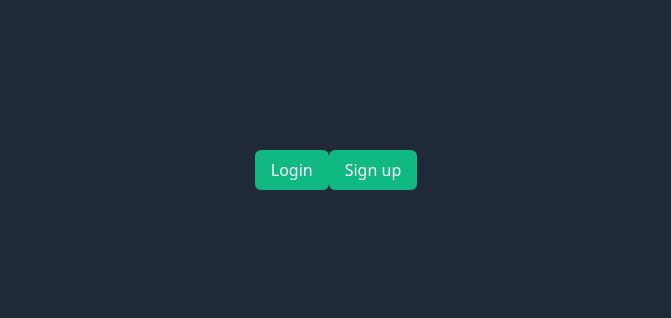
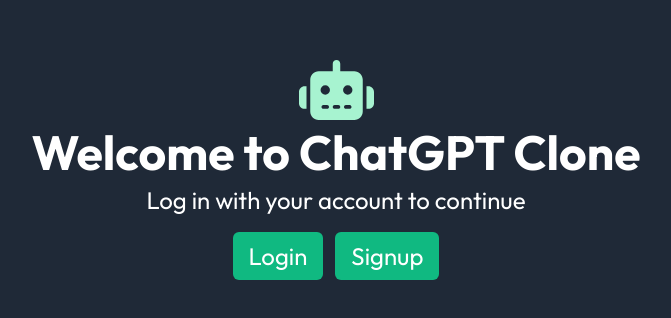
Before and after one commit to JonahJackson1/jonah-nextjs-chatgpt-clone, a Next.js app: page / in a window 1280 px wide. Shown: the part 230-548 px from the top of the page, without its empty margins (304-975 px from the left). Built offline with nearby package versions, Linux system fonts and the light colour scheme; no server answers.

Commit message:
section 6 complete

```diff
--- a/components/sidebar/ChatSideBar.js
+++ b/components/sidebar/ChatSideBar.js
@@ -25,9 +25,9 @@
     <div className="flex flex-col overflow-hidden bg-gray-900 text-white">
       <Link
         href="/chat"
-        className="side-menu-item bg-emerald-500 text-sm hover:bg-emerald-600"
+        className="side-menu-item bg-emerald-500 text-sm hover:bg-emerald-600 "
       >
-        <FontAwesomeIcon icon={faPlus} /> New chat
+        <FontAwesomeIcon icon={faPlus} className="text-white/50" /> New chat
       </Link>
       <div className="flex-1 overflow-auto bg-gray-950">
         {chatList.map((chat) => (
--- a/pages/_app.js
+++ b/pages/_app.js
@@ -15,11 +15,13 @@
 function App({ Component, pageProps }) {
   return (
     <>
-      <Head>
-        <link rel="icon" href="/favicon.png" />
-      </Head>
       <UserProvider>
-        <Component {...pageProps} />
+        <Head>
+          <link rel="icon" href="/favicon.png" />
+        </Head>
+        <main className={`${outfit.variable} font-body`}>
+          <Component {...pageProps} />
+        </main>
       </UserProvider>
     </>
   );
--- a/pages/chat/[[...id]].js
+++ b/pages/chat/[[...id]].js
@@ -10,6 +10,8 @@
 import { getSession } from "@auth0/nextjs-auth0";
 import clientPromise from "lib/mongodb";
 import { ObjectId } from "mongodb";
+import { FontAwesomeIcon } from "@fortawesome/react-fontawesome";
+import { faRobot } from "@fortawesome/free-solid-svg-icons";
 
 export default function ChatPage({ id, title, messages = [] }) {
   const [newChatId, setNewChatId] = useState(null);
@@ -18,12 +20,16 @@
   const [newChatMessages, setNewChatMessages] = useState([]);
   const [generatingResponse, setGeneratingResponse] = useState(false);
   const [fullMsg, setFullMsg] = useState("");
+  const [originalChatId, setOriginalChatId] = useState(id);
   const router = useRouter();
+
+  const routeHasChanged = id !== originalChatId;
 
   // when route changes reset state
   useEffect(() => {
     setNewChatMessages([]);
     setNewChatId(null);
+    if (!incomingMessage && originalChatId !== id) setOriginalChatId(id);
   }, [id]);
 
   // save new messages to chat messages
@@ -98,7 +104,22 @@
       <div className="grid h-screen grid-cols-[260px_1fr]">
         <ChatSideBar id={id} />
         <div className="flex flex-col overflow-hidden bg-gray-700">
-          <div className="flex-1 overflow-y-scroll text-white">
+          <div className="flex flex-1 flex-col-reverse overflow-y-scroll text-white">
+            {!allMessages.length && !incomingMessage && (
+              <div className="m-auto flex items-center justify-center text-center">
+                <div>
+                  <FontAwesomeIcon
+                    icon={faRobot}
+                    className="text-6xl text-emerald-200"
+                  />
+                  <h1 className="mt-2 text-4xl font-bold text-white/50">
+                    Ask me a question!
+                  </h1>
+                </div>
+              </div>
+            )}
+            {!!allMessages.length && (
+              <div className="mb-auto">
                 {allMessages.map((message) => (
                   <Message
                     key={message._id}
@@ -106,8 +127,16 @@
                     content={message.content}
                   />
                 ))}
-            {incomingMessage && (
+                {!!incomingMessage && !routeHasChanged && (
                   <Message role="assistant" content={incomingMessage} />
+                )}
+                {!!incomingMessage && !!routeHasChanged && (
+                  <Message
+                    role="notice"
+                    content="Only one message at a time. Please allow any other responses to complete before sending another message."
+                  />
+                )}
+              </div>
             )}
           </div>
           <footer className="bg-gray-800 p-10">
--- a/pages/index.js
+++ b/pages/index.js
@@ -3,6 +3,8 @@
 
 import { useUser } from "@auth0/nextjs-auth0/client";
 import { getSession } from "@auth0/nextjs-auth0";
+import { FontAwesomeIcon } from "@fortawesome/react-fontawesome";
+import { faRobot } from "@fortawesome/free-solid-svg-icons";
 
 export default function Home() {
   const { user, isLoading, error } = useUser();
@@ -11,29 +13,35 @@
   if (error) return <div>{error.message}</div>;
 
   return (
+    <>
+      <Head>
+        <title>ChatGPT Clone - Login or Signup</title>
+      </Head>
+      <div className="flex min-h-screen w-full items-center justify-center bg-gray-800 text-center text-white">
         <div>
-      <Head>
-        <title>ChatBBW</title>
-      </Head>
-
-      <div className="flex min-h-screen w-full items-center justify-center bg-gray-800">
+          <div>
+            <FontAwesomeIcon
+              icon={faRobot}
+              className="mb-2 text-6xl text-emerald-200"
+            />
+          </div>
+          <h1 className="text-5xl font-bold">Welcome to ChatGPT Clone</h1>
+          <p className="mt-2 text-2xl">Log in with your account to continue</p>
+          <div className="mt-4 flex justify-center gap-3">
             {!user && (
               <>
-            <Link href="/api/auth/login" className="btn">
+                <Link href="/api/auth/login" className="btn text-2xl">
                   Login
                 </Link>
-            <Link href="/api/auth/signup" className="btn">
-              Sign up
+                <Link href="/api/auth/signup" className="btn text-2xl">
+                  Signup
                 </Link>
               </>
             )}
-        {user && (
-          <Link href="/api/auth/logout" className="btn">
-            Logout
-          </Link>
-        )}
           </div>
         </div>
+      </div>
+    </>
   );
 }
 
--- a/tailwind.config.js
+++ b/tailwind.config.js
@@ -9,7 +9,11 @@
     "./src/**/*.{js,ts,jsx,tsx}",
   ],
   theme: {
-    extend: {},
+    extend: {
+      fontFamily: {
+        body: "var(--font-outfit), sans-serif",
+      },
+    },
   },
   plugins: [require("@tailwindcss/typography")],
 };
```
Lines whose indentation alone changed are shown as unchanged.
